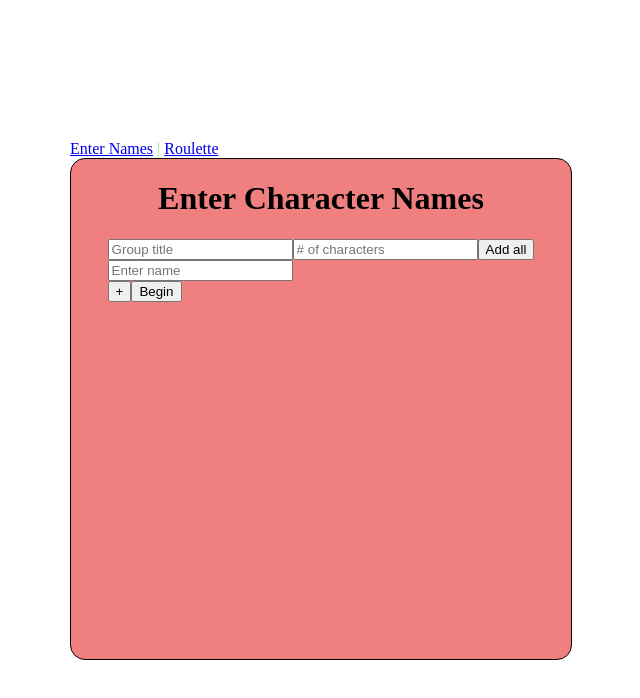
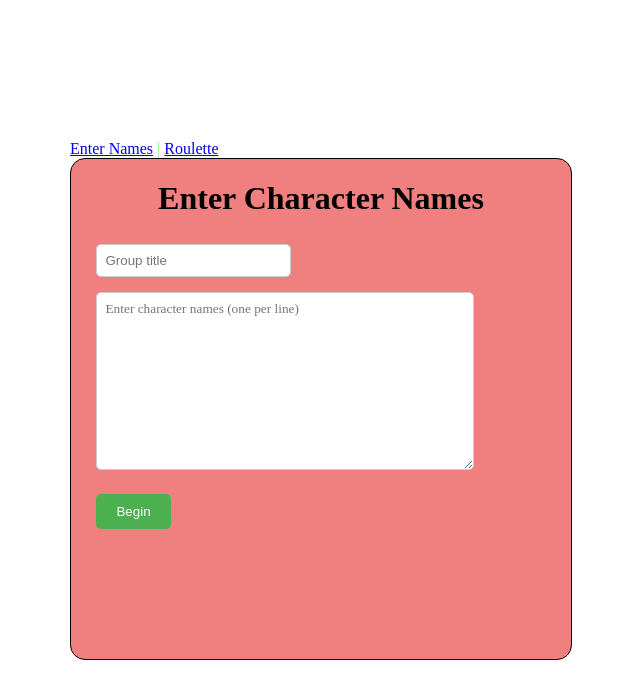
Before and after one commit to jacintogomez/Roulette-Selection, a Vue app: page /#/ in a window 1280 px wide. Shown: the top 698 px of the page, without its empty margins (319-959 px from the left). Built offline with nearby package versions, Linux system fonts and the light colour scheme.

Commit message:
Enter names into multi-line text box

```diff
--- a/src/enternames.vue
+++ b/src/enternames.vue
@@ -4,21 +4,26 @@ import {useRouter} from 'vue-router';
 import {characters,pgtitle} from './store.js';
 
 const router=useRouter();
-const names=ref(['']);
-const numppl=ref('');
+const namesText=ref('');
 const newpgtitle=ref('');
 
-const addname=()=>{names.value.push('');}
-const removename=(index)=>{names.value.splice(index,1);}
 const startgame=()=>{
-    characters.value=names.value.filter((name)=>name.trim()!=='');
-    pgtitle.value=newpgtitle.value;
+    // Split by newlines and filter out empty lines
+    const namesList = namesText.value
+        .split('\n')
+        .map(name => name.trim())
+        .filter(name => name !== '');
+
+    characters.value = namesList;
+    pgtitle.value = newpgtitle.value;
     router.push('/roulette');
 }
-const addtototal=(numppl)=>{
-    const num=parseInt(numppl,10);
-    if(!isNaN(num)&&num>0){
-        names.value=Array(num).fill('');
+
+// Prevent Enter key from submitting the form when in textarea
+const handleKeydown = (event) => {
+    if (event.key === 'Enter' && event.target.tagName === 'TEXTAREA') {
+        // Allow Enter in textarea, prevent form submission
+        event.stopPropagation();
     }
 }
 </script>
@@ -27,15 +32,15 @@ const addtototal=(numppl)=>{
     <title>Enter Names</title>
     <div v-bind:class="'container'">
         <h1>Enter Character Names</h1>
-        <form @submit.prevent="startgame">
+        <form @submit.prevent="startgame" @keydown.enter="handleKeydown">
             <input v-model="newpgtitle" placeholder="Group title">
-            <input v-model="numppl" type="number" placeholder="# of characters">
-            <button type="button" @click.prevent="addtototal(numppl)">Add all</button>
-            <div v-for="(name,index) in names" :key="index">
-                <input v-model="names[index]" placeholder="Enter name">
-            </div>
-            <button type='button' @click="addname">+</button>
-            <button type='submit'>Begin</button>
+            <textarea
+                v-model="namesText"
+                placeholder="Enter character names (one per line)"
+                rows="10"
+                @keydown.enter.stop
+            ></textarea>
+            <button type='button' @click="startgame">Begin</button>
         </form>
     </div>
 </template>
@@ -52,6 +57,37 @@ const addtototal=(numppl)=>{
     align-items: center;
     background-color: lightcoral;
 }
+
+textarea {
+    width: 80%;
+    margin: 10px 0;
+    padding: 8px;
+    border-radius: 5px;
+    border: 1px solid #ccc;
+    font-family: inherit;
+    resize: vertical;
+}
+
+input {
+    margin: 5px 0;
+    padding: 8px;
+    border-radius: 5px;
+    border: 1px solid #ccc;
+}
+
+button {
+    margin: 10px 0;
+    padding: 10px 20px;
+    border-radius: 5px;
+    background-color: #4CAF50;
+    color: white;
+    border: none;
+    cursor: pointer;
+}
+
+button:hover {
+    background-color: #45a049;
+}
 </style>
 
 <style>
```
